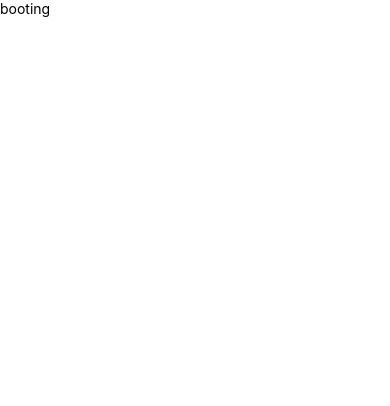
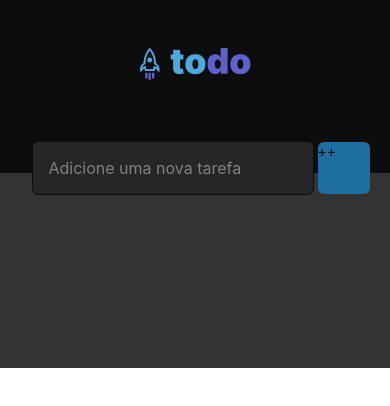
Before and after one commit to guidenardideveloper/todo-list, a React Native app: screen / in a window 390 px wide. Shown: the top 406 px of the page. Built offline with nearby package versions, Linux system fonts and the light colour scheme.

Commit message:
feat: create the home screen

```diff
--- a/App.tsx
+++ b/App.tsx
@@ -1,9 +1,15 @@
-import { Text } from "react-native";
+import {StatusBar} from 'react-native';
+import { Home } from "./src/screens/Home/";
 
 export default function App() {
   return (
     <>
-      <Text>booting</Text>
+      <StatusBar
+        barStyle='light-content'
+        backgroundColor='#0d0d0d'
+        translucent
+      />
+      <Home/>
     </>
   )
 }
--- /dev/null
+++ b/src/screens/Home/index.tsx
@@ -0,0 +1,29 @@
+import React from "react";
+import { styles } from './styles';
+import { View, Text, Image, SafeAreaView, TextInput, TouchableOpacity } from "react-native";
+
+export function Home() {
+  return (
+    <SafeAreaView>
+      <View style={styles.primaryContainer}>
+        <Image
+          source={require('../../../assets/Logo.png')}
+          style={styles.logo}
+        />
+      </View>
+      <View style={styles.secondaryContainer}>
+        <View style={styles.formContainer}>
+          <TextInput
+            style={styles.input}
+            placeholder="Adicione uma nova tarefa"
+            placeholderTextColor='#808080'
+            cursorColor='#f2f2f2'
+          />
+          <TouchableOpacity style={styles.btnInput}>
+            <Text>++</Text>
+          </TouchableOpacity>
+        </View>
+      </View>
+    </SafeAreaView>
+  )
+}
--- /dev/null
+++ b/src/screens/Home/styles.ts
@@ -0,0 +1,46 @@
+import { StyleSheet } from 'react-native';
+
+export const styles = StyleSheet.create({
+  primaryContainer: {
+    height: 173,
+    backgroundColor: '#0d0d0d',
+    alignItems: 'center',
+    paddingTop: 24
+  },
+
+  logo: {
+    marginTop: 24
+  },
+
+  secondaryContainer: {
+    height: '100%',
+    backgroundColor: '#333333',
+  },
+
+  formContainer: {
+    width: 327,
+    alignSelf: 'center',
+    flexDirection: 'row',
+    alignItems: 'center',
+    gap: 4,
+    marginTop: -32
+  },
+
+  input: {
+    flex: 1,
+    backgroundColor: '#262626',
+    padding: 16,
+    borderRadius: 6,
+    fontSize: 16,
+    color: '#F2F2F2',
+    borderWidth: 1,
+    borderColor: '#0D0D0D',
+  },
+
+  btnInput: {
+    width: 52,
+    height: 52,
+    backgroundColor: '#1E6F9F',
+    borderRadius: 6
+  },
+});
```
Also changed, not shown: assets/Clipboard.png (added), assets/Logo.png (added).
